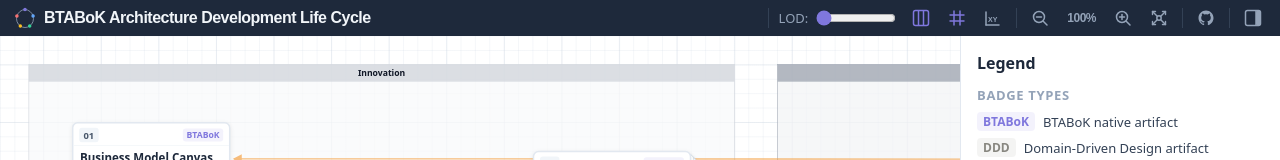
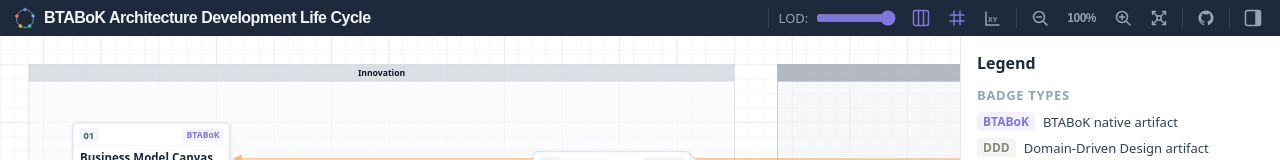
Before and after one commit to hza/btabok-adlc, a React (Vite) app: page / in a window 1280 px wide. Shown: the top 160 px of the page. Built offline with nearby package versions, Linux system fonts and the light colour scheme.

Commit message:
feat: invert card importance level input for better user experience

```diff
--- a/src/components/TopBar.tsx
+++ b/src/components/TopBar.tsx
@@ -59,8 +59,8 @@
         LOD:
         <input
           type="range" min={1} max={3}
-          value={cardImportanceLevel}
-          onChange={e => onCardImportanceLevelChange(Number(e.target.value) as 1 | 2 | 3)}
+          value={4 - cardImportanceLevel}
+          onChange={e => onCardImportanceLevelChange((4 - Number(e.target.value)) as 1 | 2 | 3)}
           style={{ accentColor: '#7F77DD', width: 80, cursor: 'pointer' }}
         />
         {/* <span style={{ fontSize: 12, color: '#CBD5E1', minWidth: 90 }}>
```
